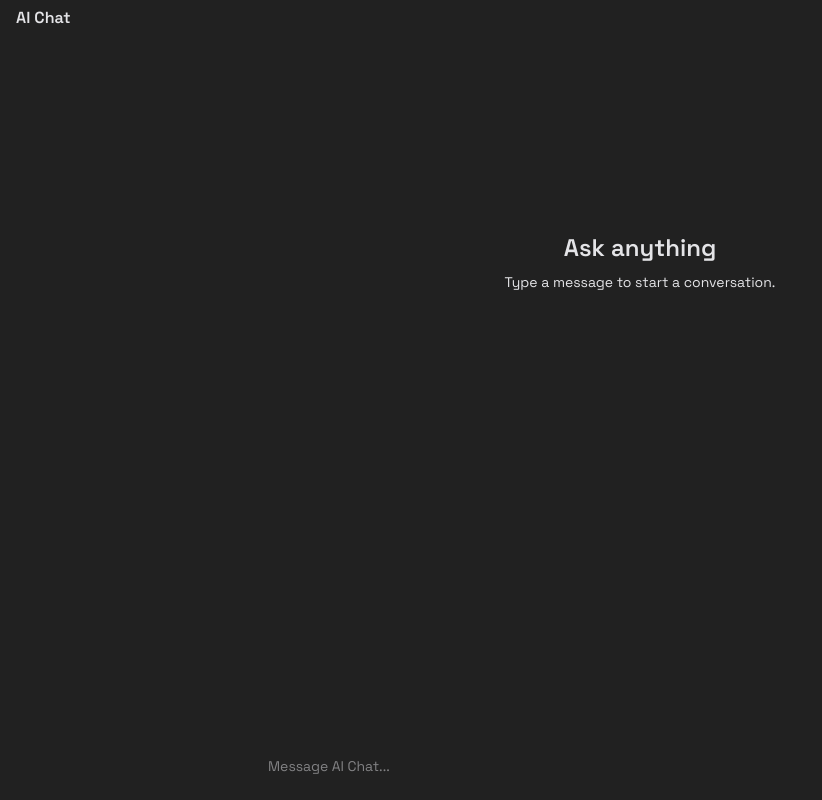
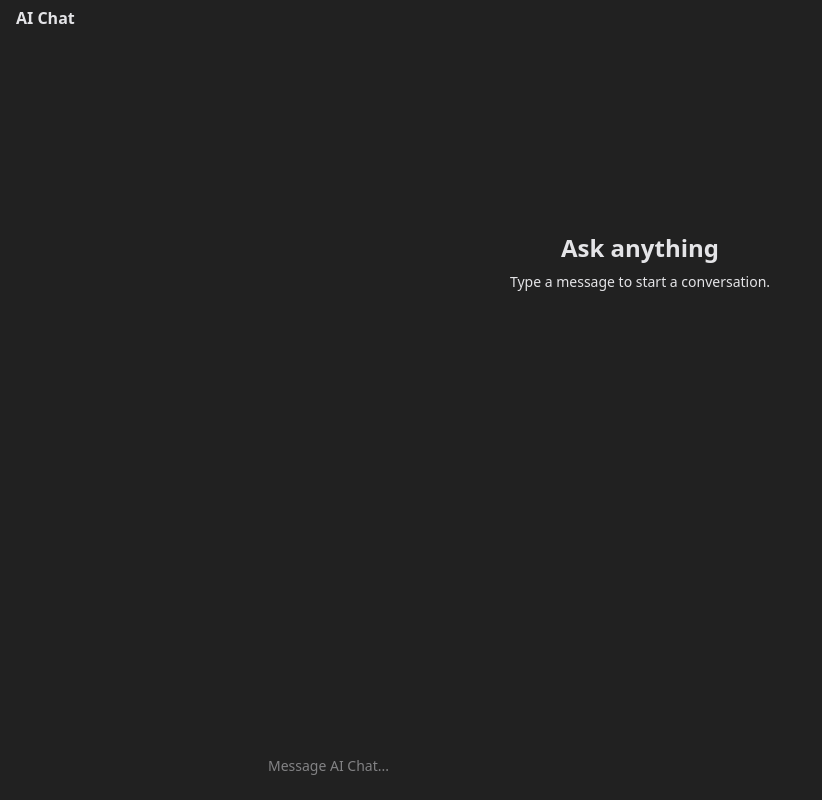
Before and after one commit to Ahmadraza970/markbot, a Next.js app: page / in a window 1280 px wide. Shown: the whole page, without its empty margins (0-822 px from the left). Built offline with nearby package versions, Linux system fonts and the light colour scheme.

Commit message:
MarkBot: wire the next/font variable into the sans stack

```diff
--- a/src/app/globals.css
+++ b/src/app/globals.css
@@ -18,7 +18,7 @@
   --color-chat-danger-bg: #451a1a;
   --color-white: #ffffff;
   --color-black: #000000;
-  --font-sans: 'Space Grotesk', system-ui, -apple-system, sans-serif;
+  --font-sans: var(--font-space-grotesk), 'Space Grotesk', system-ui, -apple-system, sans-serif;
 }
 
 html {
```
